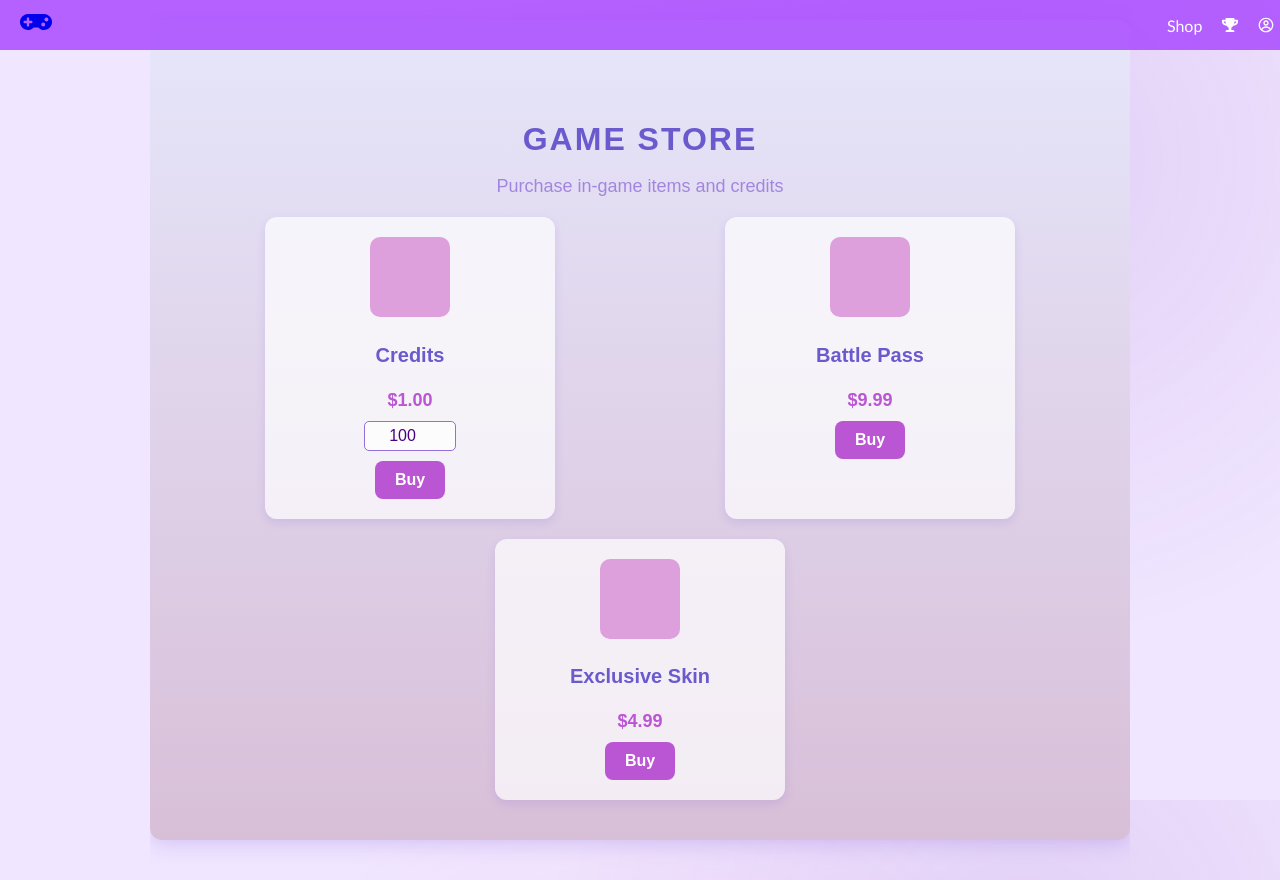
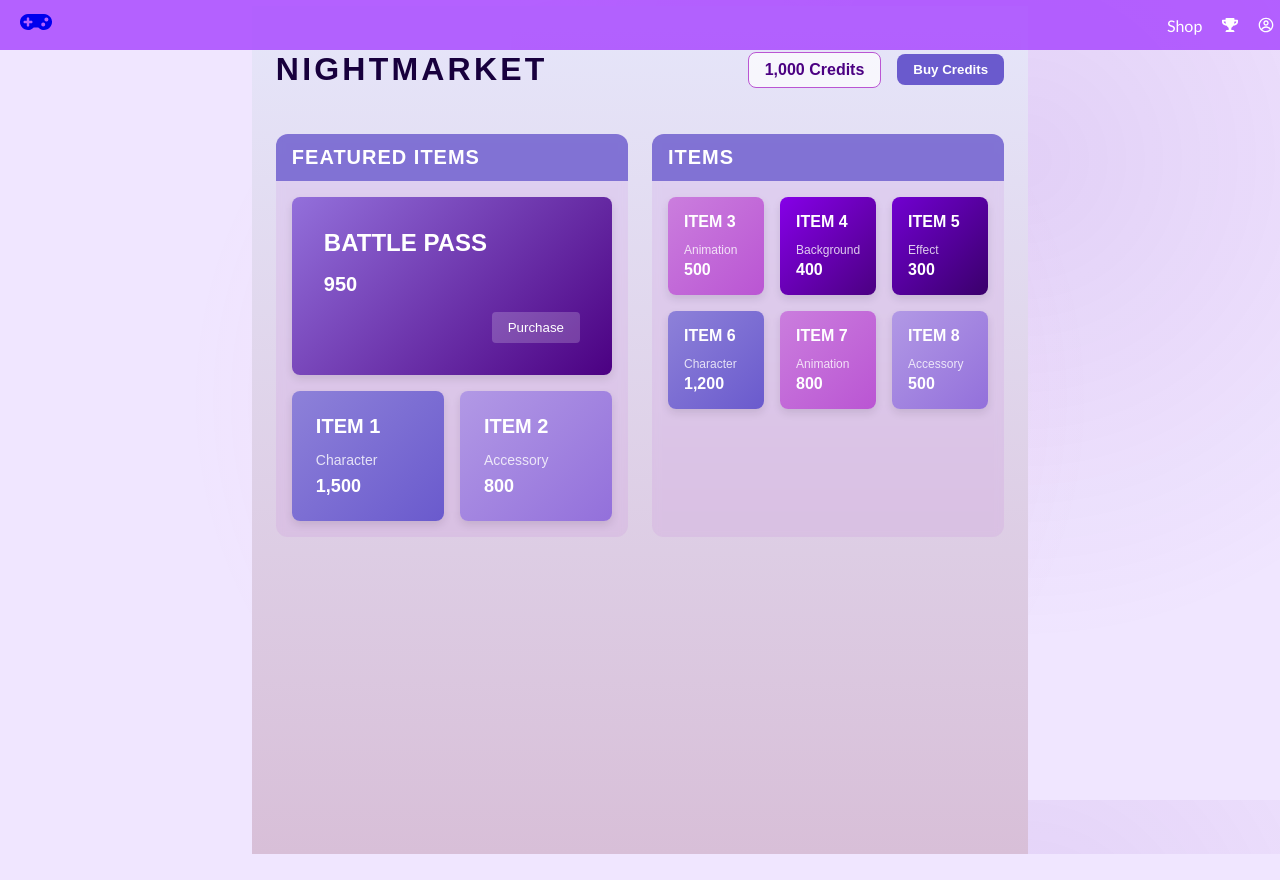
Before and after one commit to KentvTran/Slots-for-Kinji-Hakari, a React (Vite) app: page /shop in a window 1280 px wide. After the commit the page ends 854 px from the top, so only its background shows below. Built offline with nearby package versions, Linux system fonts and the light colour scheme; no server answers.

Commit message:
cleaned up shop

```diff
--- a/src/components/Shop/Shop.jsx
+++ b/src/components/Shop/Shop.jsx
@@ -1,55 +1,120 @@
-import React, { useState } from 'react';
-import './Shop.scss';
+"use client"
+
+import { useState } from "react"
+import "./Shop.scss"
 
 const Shop = () => {
-    const [creditAmount, setCreditAmount] = useState(100);
+  const [creditAmount, setCreditAmount] = useState(1000) //connect to firebase later on
 
   return (
     <div className="shop-container">
-            <h1 className="shop-title">Game Store</h1>
-            <p className="shop-subtitle">Purchase in-game items and credits</p>
-
-            <div className="shop-items">
-                {/* Credit Purchase */}
-                <div className="shop-item">
-                    <div className="item-content">
-                        <div className="item-image-placeholder"></div>
-                        <h2>Credits</h2>
-                        <p className="item-price">${(creditAmount / 100).toFixed(2)}</p>
-                        <input
-                            type="number"
-                            className="credit-input"
-                            min="100"
-                            step="100"
-                            value={creditAmount}
-                            onChange={(e) => setCreditAmount(Number(e.target.value))}
-                        />
-                        <button className="buy-button">Buy</button>
+      {/* Top Navigation */}
+      <div className="shop-header">
+        <h1 className="shop-title">NIGHTMARKET</h1>
+        <div className="credits-section">
+          <div className="credits-display">{creditAmount.toLocaleString()} Credits</div>
+          <button className="buy-credits-btn">Buy Credits</button>
         </div>
       </div>
 
-                {/* Battle Pass */}
-                <div className="shop-item">
-                    <div className="item-content">
-                        <div className="item-image-placeholder"></div>
-                        <h2>Battle Pass</h2>
-                        <p className="item-price">$9.99</p>
-                        <button className="buy-button">Buy</button>
+      {/* Main Shop Content */}
+      <div className="shop-content">
+        {/* Featured Items Section */}
+        <div className="shop-section">
+          <div className="section-header">
+            <h2>FEATURED ITEMS</h2>
+          </div>
+
+          <div className="featured-items">
+            {/* Battle Pass - Larger Box */}
+            <div className="battle-pass-item">
+              <div className="item-details">
+                <h3>BATTLE PASS</h3>
+                <div className="item-price">950</div>
+                <button className="purchase-btn">Purchase</button>
               </div>
             </div>
 
-                {/* Skin */}
-                <div className="shop-item">
-                    <div className="item-content">
-                        <div className="item-image-placeholder"></div>
-                        <h2>Exclusive Skin</h2>
-                        <p className="item-price">$4.99</p>
-                        <button className="buy-button">Buy</button>
+            {/* Regular Items */}
+            <div className="regular-item character">
+              <div className="item-details">
+                <h3>ITEM 1</h3>
+                <p className="item-category">Character</p>
+                <div className="item-price">1,500</div>
+              </div>
+            </div>
+
+            <div className="regular-item accessory">
+              <div className="item-details">
+                <h3>ITEM 2</h3>
+                <p className="item-category">Accessory</p>
+                <div className="item-price">800</div>
               </div>
             </div>
           </div>
         </div>
-    );
-};
 
-export default Shop;
+        {/* Daily Items Section */}
+        <div className="shop-section">
+          <div className="section-header">
+            <h2>ITEMS</h2>
+          </div>
+
+          <div className="daily-items">
+            {/* Daily Items */}
+            <div className="daily-item animation">
+              <div className="item-details">
+                <h3>ITEM 3</h3>
+                <p className="item-category">Animation</p>
+                <div className="item-price">500</div>
+              </div>
+            </div>
+
+            <div className="daily-item background">
+              <div className="item-details">
+                <h3>ITEM 4</h3>
+                <p className="item-category">Background</p>
+                <div className="item-price">400</div>
+              </div>
+            </div>
+
+            <div className="daily-item effect">
+              <div className="item-details">
+                <h3>ITEM 5</h3>
+                <p className="item-category">Effect</p>
+                <div className="item-price">300</div>
+              </div>
+            </div>
+
+            <div className="daily-item character">
+              <div className="item-details">
+                <h3>ITEM 6</h3>
+                <p className="item-category">Character</p>
+                <div className="item-price">1,200</div>
+              </div>
+            </div>
+
+            <div className="daily-item animation">
+              <div className="item-details">
+                <h3>ITEM 7</h3>
+                <p className="item-category">Animation</p>
+                <div className="item-price">800</div>
+              </div>
+            </div>
+
+            <div className="daily-item accessory">
+              <div className="item-details">
+                <h3>ITEM 8</h3>
+                <p className="item-category">Accessory</p>
+                <div className="item-price">500</div>
+              </div>
+            </div>
+          </div>
+        </div>
+      </div>
+
+    </div>
+  )
+}
+
+export default Shop
--- a/src/components/Shop/Shop.scss
+++ b/src/components/Shop/Shop.scss
@@ -1,104 +1,298 @@
+// Variables - Purple Shades
+$purple-100: #e6e6fa;
+$purple-200: #d8bfd8;
+$purple-300: #ba55d3;
+$purple-400: #9370db;
+$purple-500: #6a5acd;
+$purple-600: #4b0082;
+$purple-700: #3a006b;
+$purple-800: #290054;
+$purple-900: #18003d;
+
+// Category-specific colors (all purple shades)
+$character-color: $purple-500;
+$accessory-color: $purple-400;
+$animation-color: $purple-300;
+$background-color: $purple-600;
+$effect-color: $purple-700;
+
+// Main Container
 .shop-container {
-    text-align: center;
-    background: linear-gradient(to bottom, #e6e6fa, #d8bfd8);
-    color: #4b0082;
-    padding: 40px;
-    padding-top: 80px;
-    border-radius: 12px;
-    max-width: 900px;
-    margin: 40px auto;
+  min-height: 100vh;
+  background: linear-gradient(to bottom, $purple-100, $purple-200);
+  color: $purple-900;
+  padding: 1.5rem;
   font-family: 'Arial', sans-serif;
-    box-shadow: 0 4px 20px rgba(147, 112, 219, 0.3);
 }
 
+// Header
+.shop-header {
+  display: flex;
+  justify-content: space-between;
+  align-items: center;
+  margin-bottom: 1.5rem;
+
   .shop-title {
-    font-size: 32px;
+    font-size: 2rem;
     font-weight: bold;
-    letter-spacing: 2px;
+    letter-spacing: 0.1em;
     text-transform: uppercase;
-    margin-bottom: 10px;
-    color: #6a5acd;
   }
 
-.shop-subtitle {
-    font-size: 18px;
-    margin-bottom: 20px;
-    opacity: 0.8;
-    color: #9370db;
+  .credits-section {
+    display: flex;
+    align-items: center;
+    gap: 1rem;
+
+    .credits-display {
+      background-color: rgba(255, 255, 255, 0.7);
+      border: 1px solid $purple-300;
+      border-radius: 0.5rem;
+      padding: 0.5rem 1rem;
+      font-weight: bold;
+      color: $purple-600;
     }
 
-.shop-items {
-    display: flex;
-    justify-content: space-around;
-    flex-wrap: wrap;
-    gap: 20px;
+    .buy-credits-btn {
+      background-color: $purple-500;
+      color: white;
+      border: none;
+      border-radius: 0.5rem;
+      padding: 0.5rem 1rem;
+      font-weight: bold;
+      cursor: pointer;
+      transition: background-color 0.2s;
+
+      &:hover {
+        background-color: $purple-600;
+      }
+    }
+  }
 }
 
-.shop-item {
-    background: rgba(255, 255, 255, 0.7);
-    border-radius: 12px;
-    padding: 20px;
-    width: 250px;
-    text-align: center;
-    box-shadow: 0 4px 10px rgba(147, 112, 219, 0.2);
-    transition: transform 0.3s ease;
+// Shop Content
+.shop-content {
+  display: grid;
+  grid-template-columns: 1fr;
+  gap: 1.5rem;
+
+  @media (min-width: 992px) {
+    grid-template-columns: 1fr 1fr;
+  }
 }
 
-.shop-item:hover {
-    transform: scale(1.05);
+// Shop Section
+.shop-section {
+  background-color: rgba($purple-300, 0.1);
+  backdrop-filter: blur(4px);
+  border-radius: 0.75rem;
+  overflow: hidden;
+
+  .section-header {
+    background-color: rgba($purple-500, 0.8);
+    color: white;
+    padding: 0.75rem 1rem;
+
+    h2 {
+      font-size: 1.25rem;
+      font-weight: bold;
+      letter-spacing: 0.05em;
+      margin: 0;
+    }
+  }
 }
 
-.item-content {
+// Featured Items
+.featured-items {
+  display: grid;
+  grid-template-columns: 1fr;
+  gap: 1rem;
+  padding: 1rem;
+
+  @media (min-width: 768px) {
+    grid-template-columns: 1fr 1fr;
+  }
+
+  .battle-pass-item {
+    grid-column: 1 / -1;
+    background: linear-gradient(135deg, $purple-400, $purple-600);
+    border-radius: 0.5rem;
+    overflow: hidden;
+    box-shadow: 0 4px 8px rgba(0, 0, 0, 0.1);
+    transition: transform 0.2s;
+    cursor: pointer;
+
+    &:hover {
+      transform: scale(1.02);
+    }
+
+    .item-details {
+      padding: 2rem;
+      color: white;
       display: flex;
       flex-direction: column;
-    align-items: center;
-}
+      align-items: flex-start;
 
-.item-image-placeholder {
-    width: 80px;
-    height: 80px;
-    background: #dda0dd;
-    border-radius: 10px;
-    margin-bottom: 10px;
-}
-
-h2 {
-    font-size: 20px;
-    margin-bottom: 5px;
-    color: #6a5acd;
+      h3 {
+        font-size: 1.5rem;
+        font-weight: bold;
+        margin: 0 0 1rem 0;
       }
 
       .item-price {
-    font-size: 18px;
-    color: #ba55d3;
         font-weight: bold;
-    margin-bottom: 10px;
+        font-size: 1.25rem;
+        margin-bottom: 1rem;
       }
 
-.credit-input {
-    width: 80px;
-    padding: 5px;
-    font-size: 16px;
-    text-align: center;
-    border-radius: 5px;
-    border: 1px solid #9370db;
-    background: rgba(255, 255, 255, 0.8);
-    margin-bottom: 10px;
-    color: #4b0082;
+      .purchase-btn {
+        background-color: rgba(255, 255, 255, 0.2);
+        color: white;
+        border: none;
+        border-radius: 0.25rem;
+        padding: 0.5rem 1rem;
+        cursor: pointer;
+        transition: background-color 0.2s;
+        align-self: flex-end;
+
+        &:hover {
+          background-color: rgba(255, 255, 255, 0.3);
+        }
+      }
+    }
   }
 
-.buy-button {
-    background: #ba55d3;
-    color: white;
-    font-size: 16px;
-    padding: 10px 20px;
-    border-radius: 8px;
-    border: none;
+  .regular-item {
+    border-radius: 0.5rem;
+    overflow: hidden;
+    box-shadow: 0 4px 8px rgba(0, 0, 0, 0.1);
+    transition: transform 0.2s;
     cursor: pointer;
-    font-weight: bold;
-    transition: background 0.3s ease;
+
+    &:hover {
+      transform: scale(1.02);
     }
 
-.buy-button:hover {
-    background: #9370db;
+    &.character {
+      background: linear-gradient(135deg, lighten($character-color, 10%), $character-color);
     }
+
+    &.accessory {
+      background: linear-gradient(135deg, lighten($accessory-color, 10%), $accessory-color);
+    }
+
+    &.animation {
+      background: linear-gradient(135deg, lighten($animation-color, 10%), $animation-color);
+    }
+
+    &.background {
+      background: linear-gradient(135deg, lighten($background-color, 20%), $background-color);
+    }
+
+    &.effect {
+      background: linear-gradient(135deg, lighten($effect-color, 20%), $effect-color);
+    }
+
+    .item-details {
+      padding: 1.5rem;
+      color: white;
+
+      h3 {
+        font-size: 1.25rem;
+        font-weight: bold;
+        margin: 0 0 0.5rem 0;
+      }
+
+      .item-category {
+        font-size: 0.875rem;
+        opacity: 0.8;
+        margin-bottom: 0.5rem;
+      }
+
+      .item-price {
+        font-weight: bold;
+        font-size: 1.125rem;
+      }
+    }
+  }
+}
+
+// Daily Items
+.daily-items {
+  display: grid;
+  grid-template-columns: 1fr 1fr;
+  gap: 1rem;
+  padding: 1rem;
+
+  @media (min-width: 768px) {
+    grid-template-columns: 1fr 1fr 1fr;
+  }
+
+  .daily-item {
+    border-radius: 0.5rem;
+    overflow: hidden;
+    box-shadow: 0 4px 8px rgba(0, 0, 0, 0.1);
+    transition: transform 0.2s;
+    cursor: pointer;
+
+    &:hover {
+      transform: scale(1.02);
+    }
+
+    &.character {
+      background: linear-gradient(135deg, lighten($character-color, 10%), $character-color);
+    }
+
+    &.accessory {
+      background: linear-gradient(135deg, lighten($accessory-color, 10%), $accessory-color);
+    }
+
+    &.animation {
+      background: linear-gradient(135deg, lighten($animation-color, 10%), $animation-color);
+    }
+
+    &.background {
+      background: linear-gradient(135deg, lighten($background-color, 20%), $background-color);
+    }
+
+    &.effect {
+      background: linear-gradient(135deg, lighten($effect-color, 20%), $effect-color);
+    }
+
+    .item-details {
+      padding: 1rem;
+      color: white;
+
+      h3 {
+        font-size: 1rem;
+        font-weight: bold;
+        margin: 0 0 0.25rem 0;
+      }
+
+      .item-category {
+        font-size: 0.75rem;
+        opacity: 0.8;
+        margin-bottom: 0.25rem;
+      }
+
+      .item-price {
+        font-weight: bold;
+      }
+    }
+  }
+}
+
+// Footer
+.shop-footer {
+  margin-top: 1.5rem;
+  text-align: center;
+  color: $purple-700;
+  font-size: 0.875rem;
+
+  p {
+    &:before {
+      content: "ℹ️";
+      margin-right: 0.5rem;
+    }
+  }
+}
--- a/src/components/Slots/Slots.jsx
+++ b/src/components/Slots/Slots.jsx
@@ -4,7 +4,7 @@ import { useEffect, useRef, useState } from "react"
 import Phaser from "phaser"
 import "./Slots.scss"
 
-const SlotsGame = () => {
+const Slots = () => {
   const gameRef = useRef(null)
   const [gameStatus, setGameStatus] = useState("Loading...")
 
@@ -594,4 +594,4 @@ const SlotsGame = () => {
   )
 }
 
-export default SlotsGame
+export default Slots
```
Lines whose indentation alone changed are shown as unchanged.
